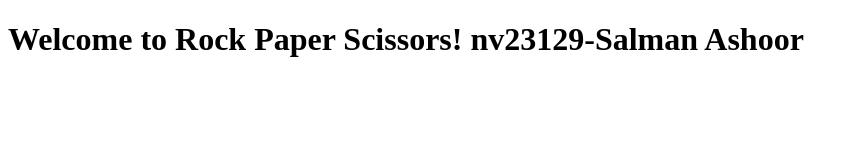
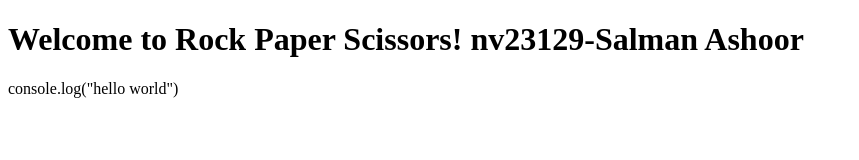
Before and after one commit to nv23129-salman-ashoor/project-rps, a plain HTML site: page index.html in a window 1280 px wide. Shown: the whole page, without its empty margins (0-859 px from the left). Drawn offline with Linux system fonts and the light colour scheme.

Commit message:
index.html

```diff
--- a/index.html
+++ b/index.html
@@ -10,3 +10,4 @@
     <h1>Welcome to Rock Paper Scissors! nv23129-Salman Ashoor</h1>
 </body>
 </html>
+console.log("hello world")
```
